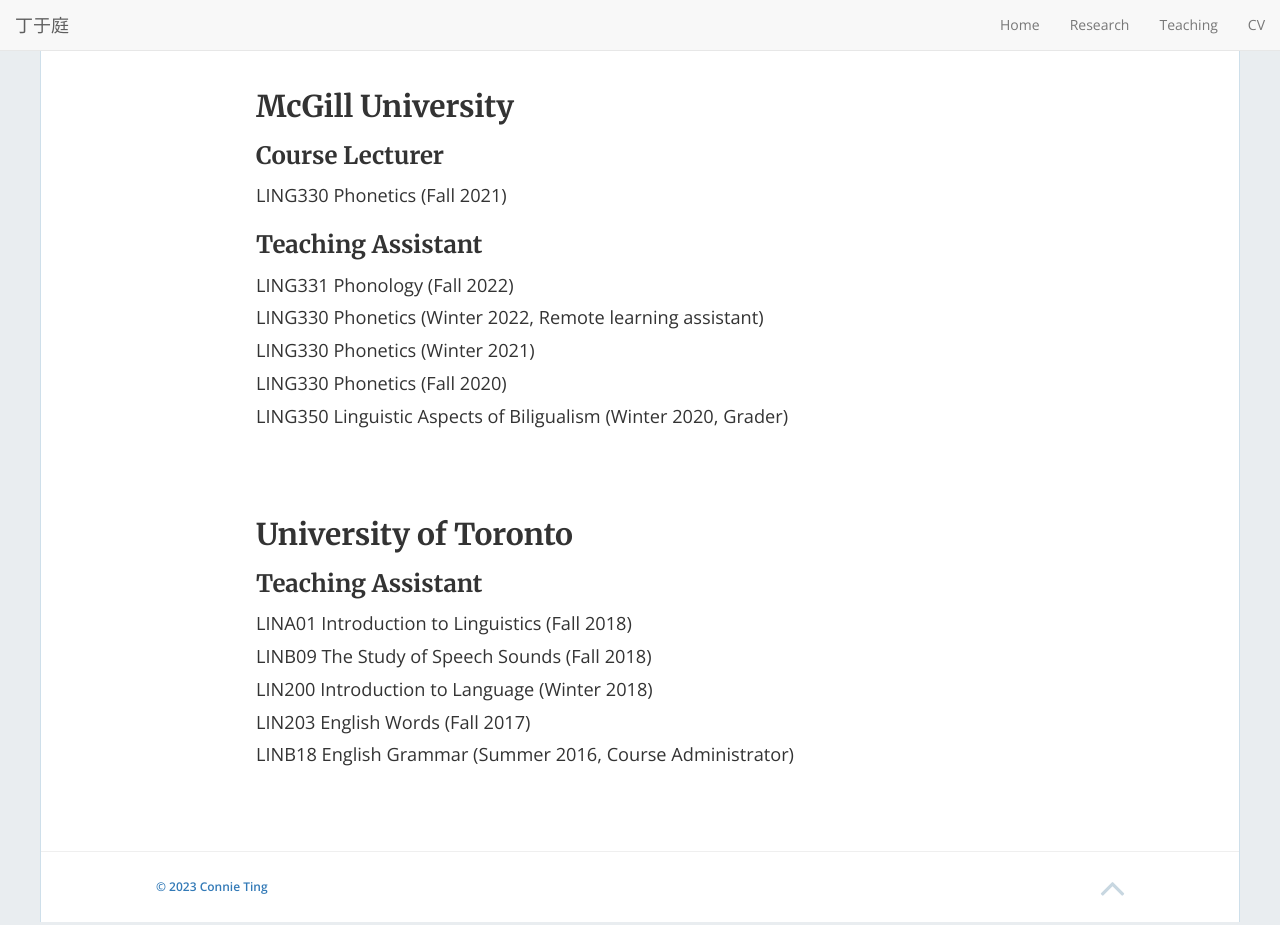
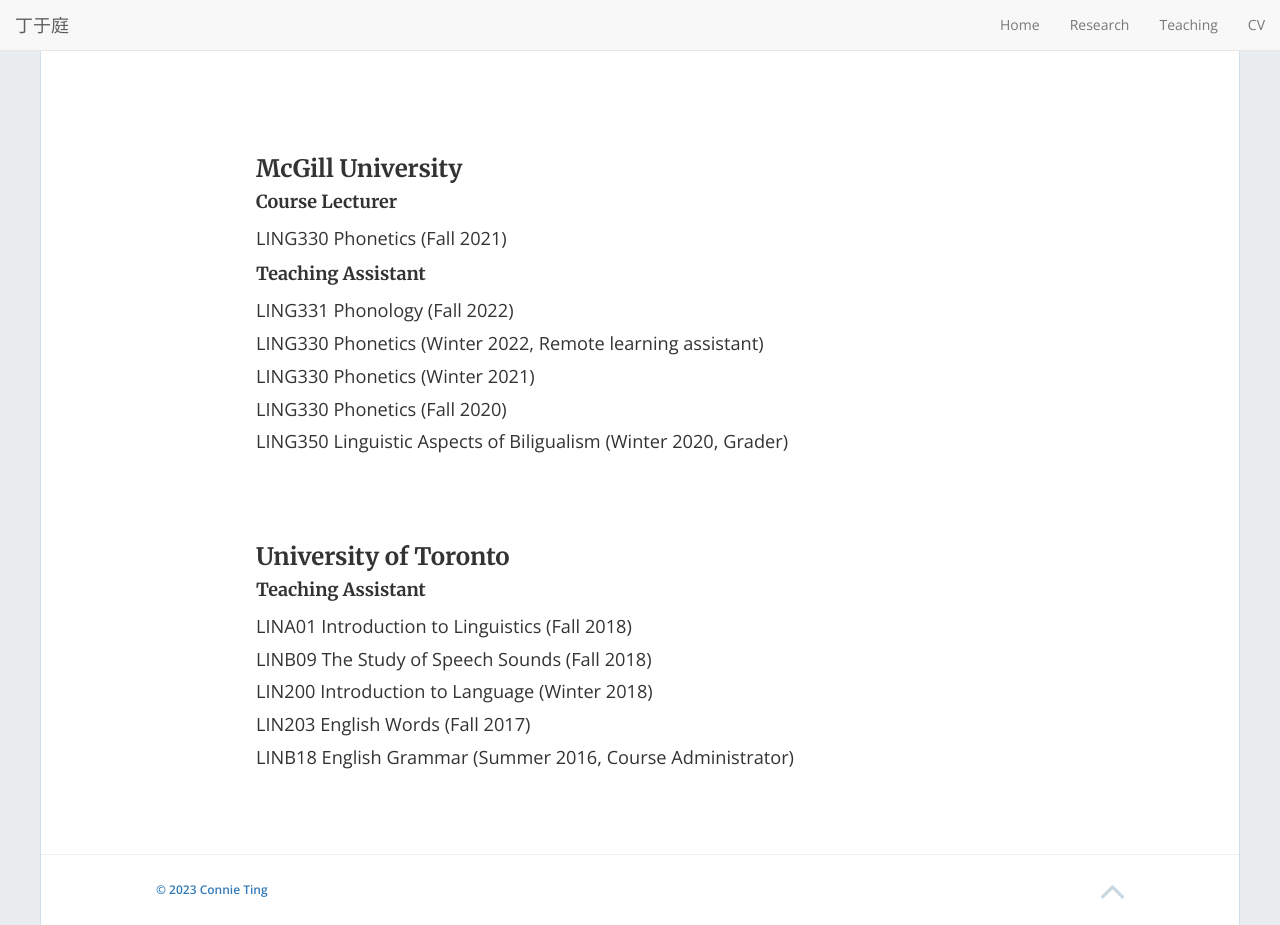
Before and after one commit to connieting/connieting.github.io, a Jekyll site: the page built from teaching.md, in a window 1280 px wide and 925 px high. Built offline with Jekyll 4.4.1, drawn with Linux system fonts in a browser that asks for light colours; nearby versions of some CDN libraries.

Commit message:
Update teaching.md
updated to include more vertical blank space at the top of the page

```diff
--- a/teaching.md
+++ b/teaching.md
@@ -4,12 +4,15 @@
 permalink: /teaching/
 ---
 
-## McGill University
+<br>
+<br>
 
-### Course Lecturer
+### McGill University
+
+#### Course Lecturer
 LING330 Phonetics (Fall 2021)
 
-### Teaching Assistant
+#### Teaching Assistant
 LING331 Phonology (Fall 2022) <br>
 LING330 Phonetics (Winter 2022, Remote learning assistant) <br>
 LING330 Phonetics (Winter 2021) <br>
@@ -17,9 +20,9 @@
 LING350 Linguistic Aspects of Biligualism (Winter 2020, Grader) <br>
 <br>
 <br>
-## University of Toronto
+### University of Toronto
 
-### Teaching Assistant
+#### Teaching Assistant
 LINA01 Introduction to Linguistics (Fall 2018) <br>
 LINB09 The Study of Speech Sounds (Fall 2018) <br>
 LIN200 Introduction to Language (Winter 2018) <br>
```
